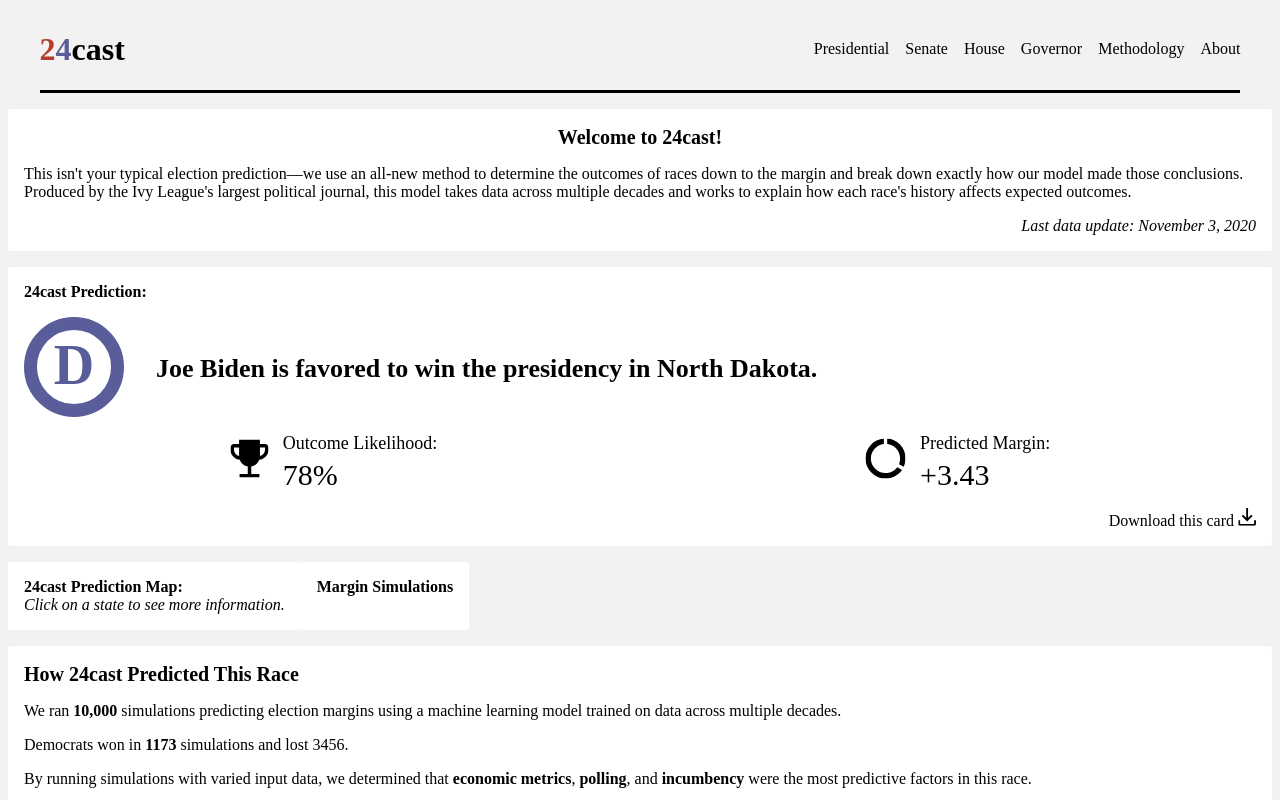
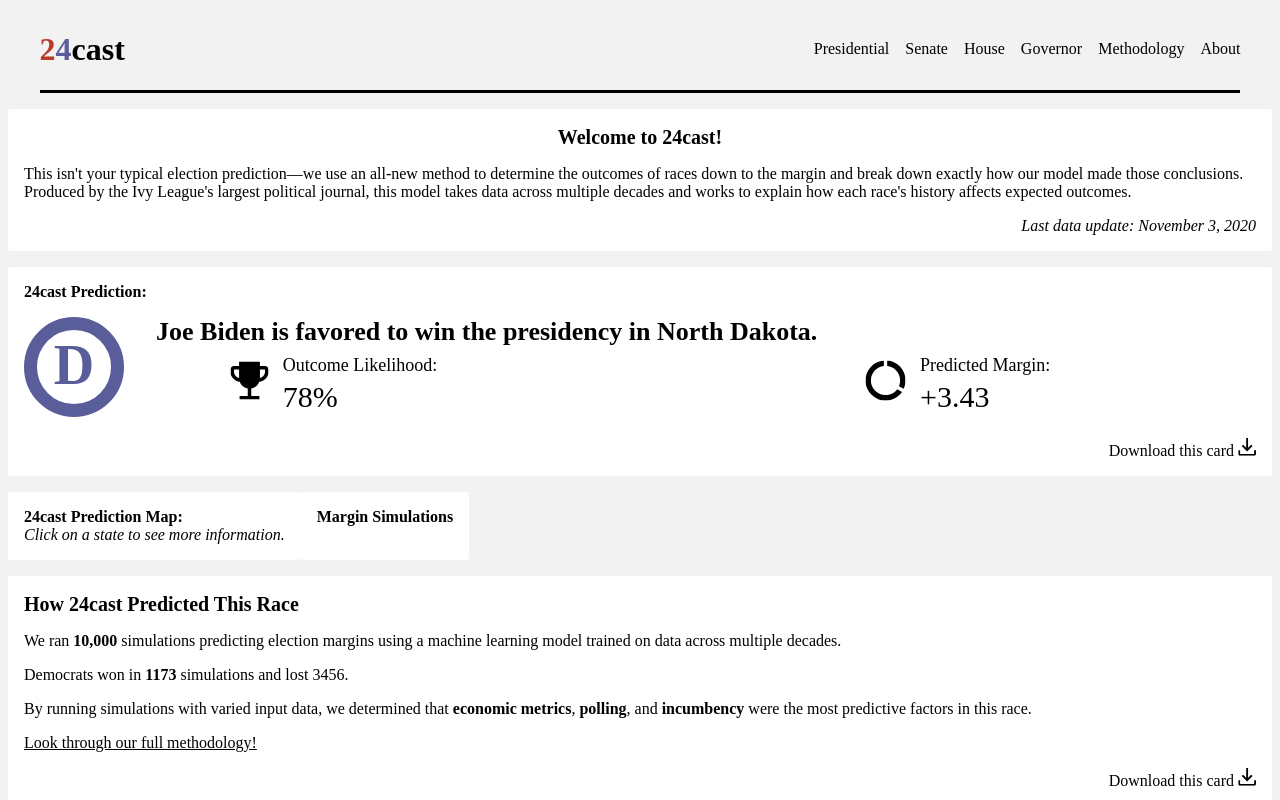
Before and after one commit to BPR-Data-Team/ElectionModel2024-site, a Next.js app: page / in a window 1280 px wide. Shown: the top 800 px of the page. Built offline with nearby package versions, Linux system fonts and the light colour scheme; a web font is replaced by a local one.

Commit message:
feat: aligned the outcome and prediction with the DemocratD element

```diff
--- a/src/components/modules/PredictionModule.module.css
+++ b/src/components/modules/PredictionModule.module.css
@@ -1,15 +1,21 @@
 .prediction {
+  display: flex;
+  flex-direction: column;
+  align-items: left;
+  justify-content: center;
 }
-
 .mainPrediction {
   display: flex;
   justify-content: left;
-  align-items: center;
+  align-items: flex-start;
   gap: 2rem;
 }
 
 .mainPredictionIcon {
   flex-shrink: 0;
+  transform: scale(1.0);
+  margin-bottom: auto;
+  align-self: flex-start;
 }
 
 .mainPredictionText {
@@ -23,6 +29,7 @@
   align-items: center;
   gap: 1rem;
   margin: 0.5rem 0;
+  margin-top: -70px;
 }
 
 .predictionInfoItem {
--- a/src/components/modules/PredictionModule.tsx
+++ b/src/components/modules/PredictionModule.tsx
@@ -12,9 +12,10 @@ import DownloadThisCard from "../DownloadThisCard";
 export default function PredictionModule(): JSX.Element {
   return (
     <Module>
+      <div>
+        <h3>24cast Prediction:</h3>
+      </div>
       <div className={styles.prediction}>
-        <h3>24cast Prediction:</h3>
-
         <div className={styles.mainPrediction}>
           <span className={styles.mainPredictionIcon}>
             <DemocratD />
```
